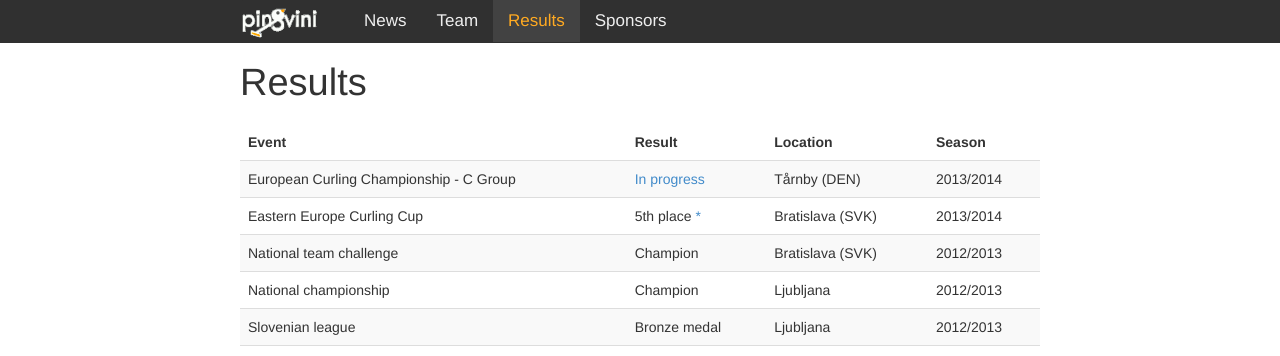
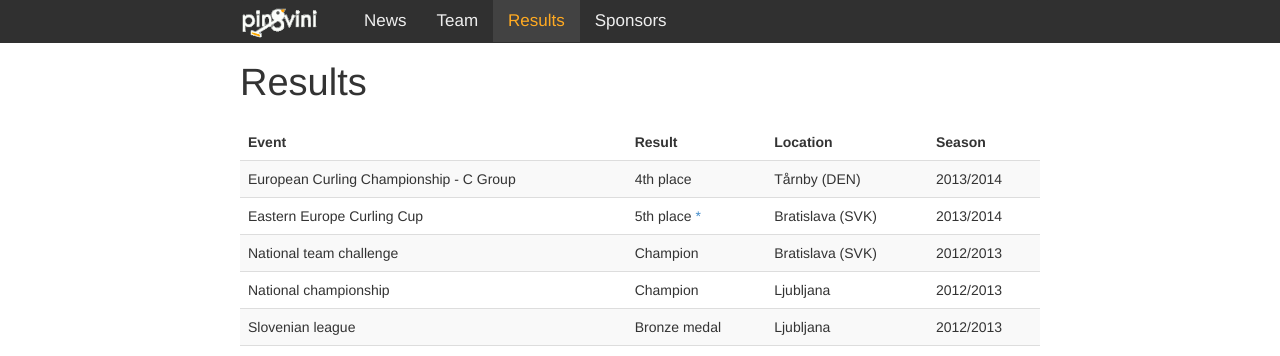
Before and after one commit to pingvini/pingvini.github.io, a Jekyll site: the page built from results/index.html, in a window 1280 px wide. Shown: the top 356 px of the page. Built offline with Jekyll 4.4.1, drawn with Linux system fonts in a browser that asks for light colours; Markdown is read by kramdown in place of the engine named in the settings.

Commit message:
ECCC final result.

```diff
--- a/results/index.html
+++ b/results/index.html
@@ -18,7 +18,7 @@ weight: 30
   <tbody>
     <tr>
       <td>European Curling Championship - C Group</td>
-	  <td><a href="http://www.eccc-2013.com/live.html">In progress</a></td>
+	  <td>4th place</td>
       <td> Tårnby (DEN)</td>
       <td>2013/2014</td>
     </tr>
```
